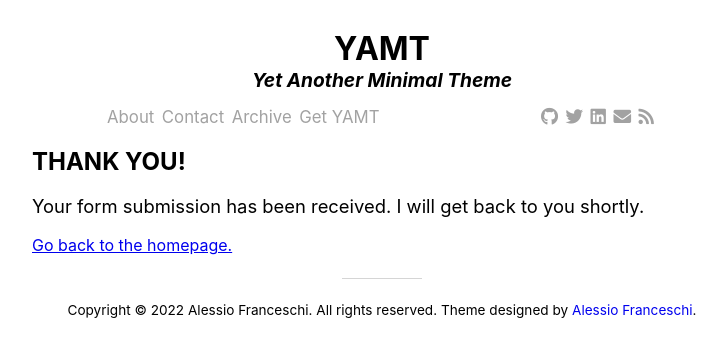
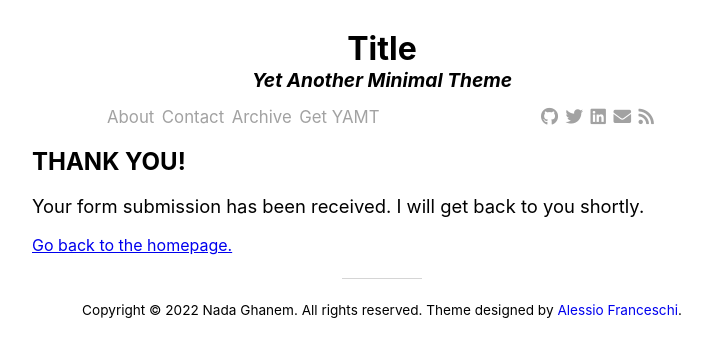
Before and after one commit to PandaSekh/Jekyll-YAMT, a Jekyll site: the page built from contact-successful.md, in a window 1280 px wide. Shown: the top 357 px of the page, without its empty margins (258-981 px from the left). Built offline with Jekyll 4.4.1, drawn with Linux system fonts in a browser that asks for light colours; nearby versions of some CDN libraries.

Commit message:
Update _config.yml

```diff
--- a/_config.yml
+++ b/_config.yml
@@ -1,12 +1,12 @@
 # Site settings
-title: YAMT
-description: "Yet Another Minimal Theme"
-url:  "https://pandasekh.github.io/Jekyll-YAMT/" # Actual base url of the website
+title: Title
+description: "A space to reflect"
+url:  "https://nadaa.github.io" # Actual base url of the website
 baseurl: "/"           # url of the jekyll blog. e.g. if you set url to "mysite.com" and baseurl to "blog", the jekyll website will work on "mysite.com/blog"
 author:
-  name: "Alessio Franceschi"
-  email: "alessiofranceschi2@gmail.com"
-  url: "https://alessiofranceschi.me"
+  name: "Nada Ghanem"
+  email: ""
+  url: ""
 permalink: /:year/:month/:day/:title:output_ext
 
 #Plugins
```
